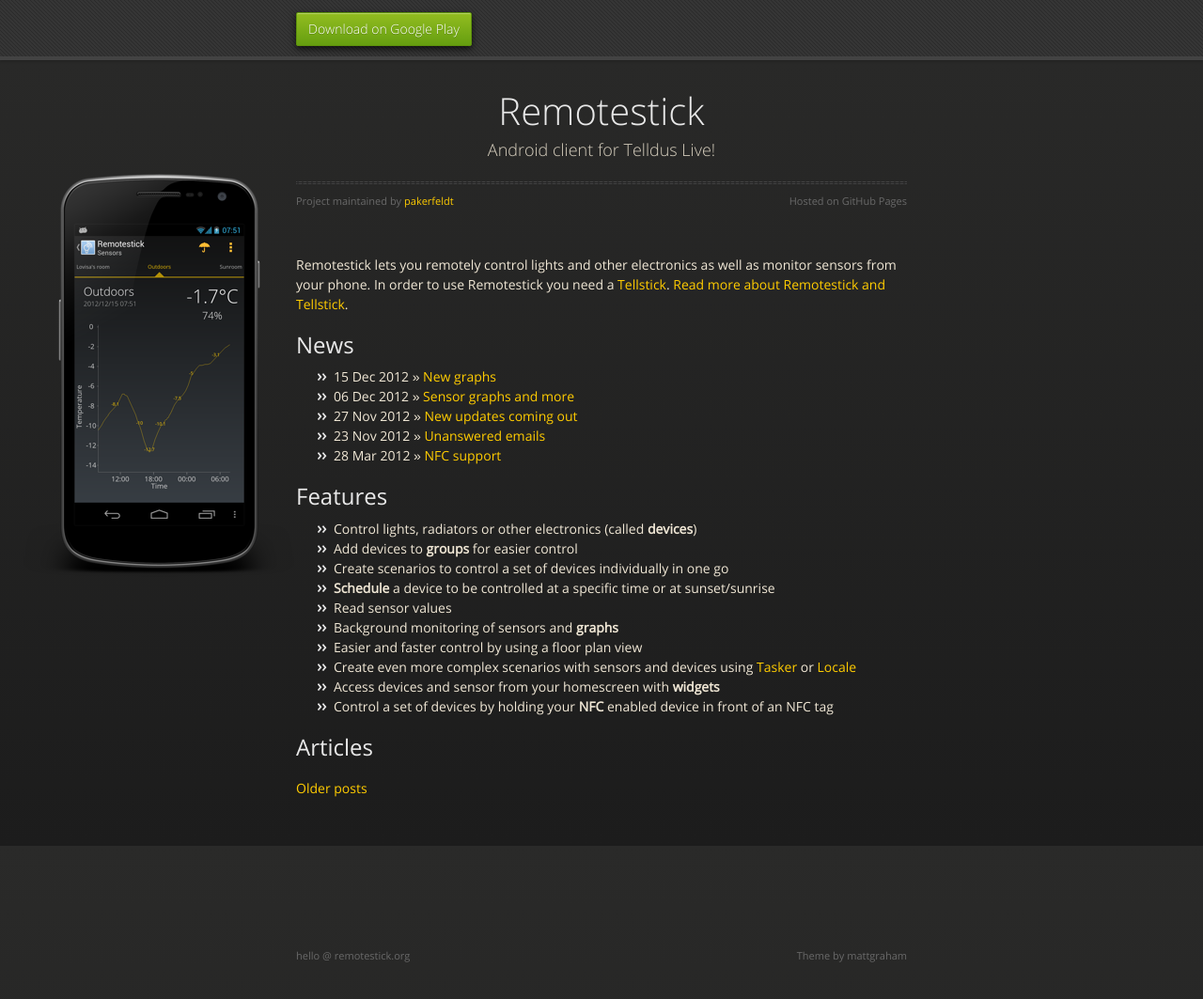
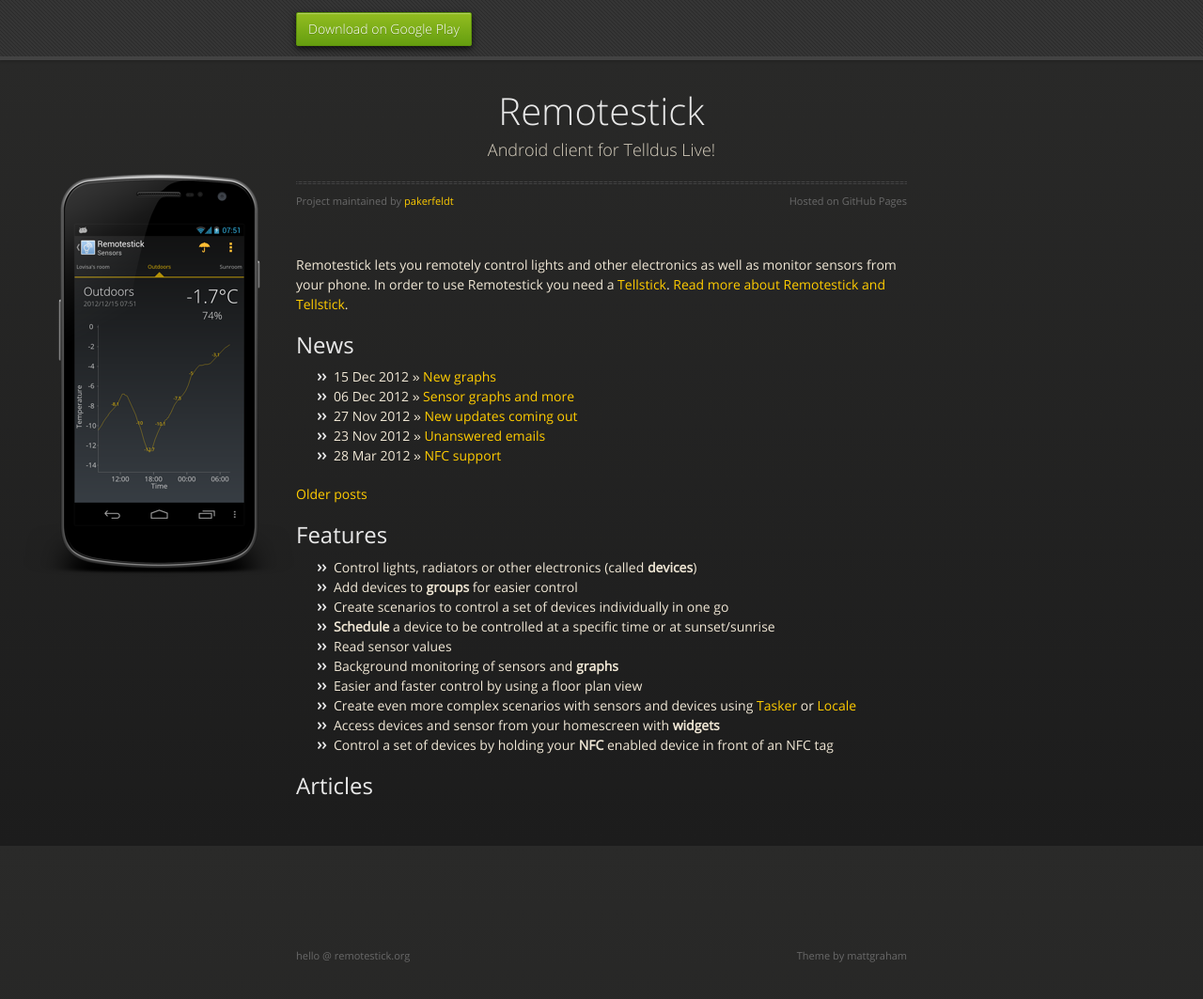
Before and after one commit to pakerfeldt/remotestick-server, a Jekyll site: the page built from index.html, in a window 1280 px wide and 1164 px high. Shown: the top 1063 px of the window at 94% size. Built offline with Jekyll 4.4.1, drawn with Linux system fonts in a browser that asks for light colours; nearby versions of some CDN libraries; Markdown is read by kramdown in place of the engine named in the settings; some of the changed lines change nothing that is shown.

Commit message:
New layout

```diff
--- a/index.html
+++ b/index.html
@@ -14,6 +14,7 @@
       <li><span>{{ post.date | date_to_string }}</span> &raquo; <a href="{{ post.url }}">{{ post.title }}</a></li>
     {% endfor %}
   </ul>
+  <a href="/archive.html">Older posts</a>
   </p>
   <p>
     <h2>Features</h2>
@@ -37,5 +38,4 @@
       <li><a href="{{ post.url }}">{{ post.title }}</a></li>
     {% endfor %}
   </ul>
-  <p><a href="/archive.html">Older posts</a></p>
 </div>
```
